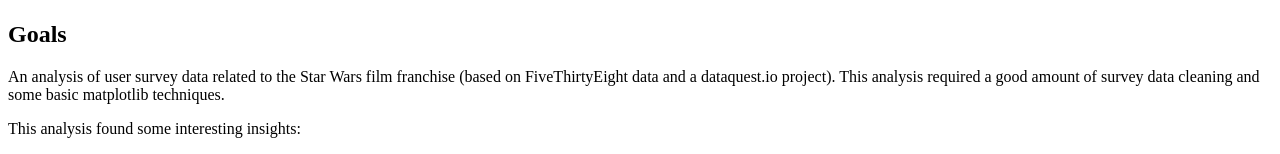
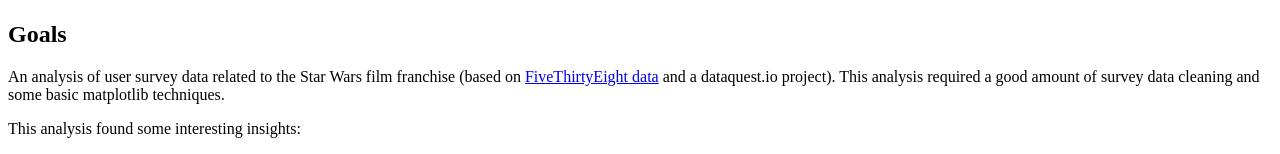
Before and after one commit to skonkiel/star_wars, a plain HTML site: page index.html in a window 1280 px wide. Shown: the part 459-613 px from the top of the page. Drawn offline with Linux system fonts and the light colour scheme.

Commit message:
added link to dataset

```diff
--- a/index.html
+++ b/index.html
@@ -9,7 +9,7 @@
     <h1>Star Wars Data Cleaning &amp; Exploratory Analysis</h1>
     <p><img src="./index.png" alt="A bar chart"></p>
     <h2>Goals</h2>
-    <p>An analysis of user survey data related to the Star Wars film franchise (based on FiveThirtyEight data and a
+    <p>An analysis of user survey data related to the Star Wars film franchise (based on <a href="https://github.com/fivethirtyeight/data/tree/master/star-wars-survey">FiveThirtyEight data</a> and a
         dataquest.io project). This analysis required a good amount of survey data cleaning and some basic matplotlib
         techniques.</p>
 
```
